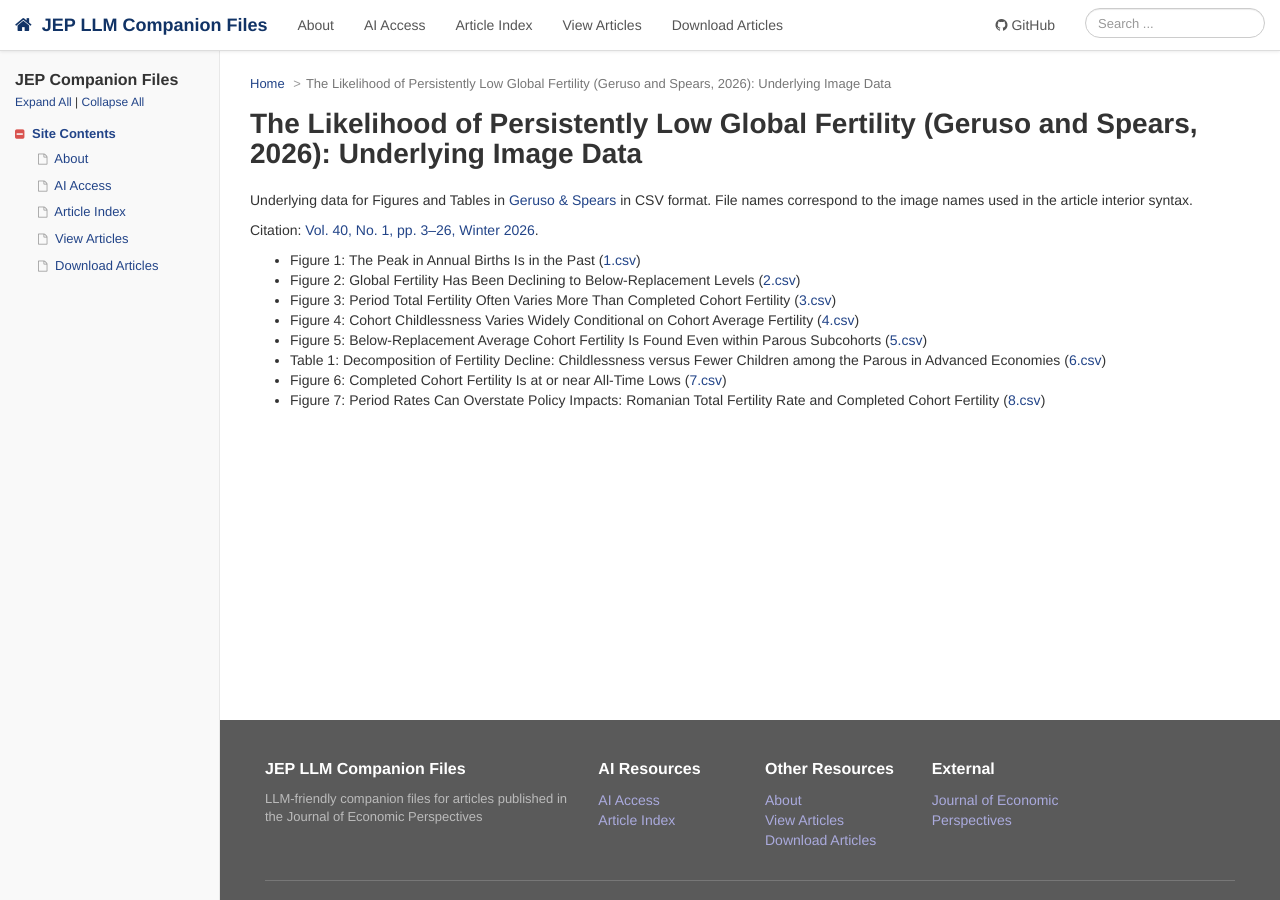
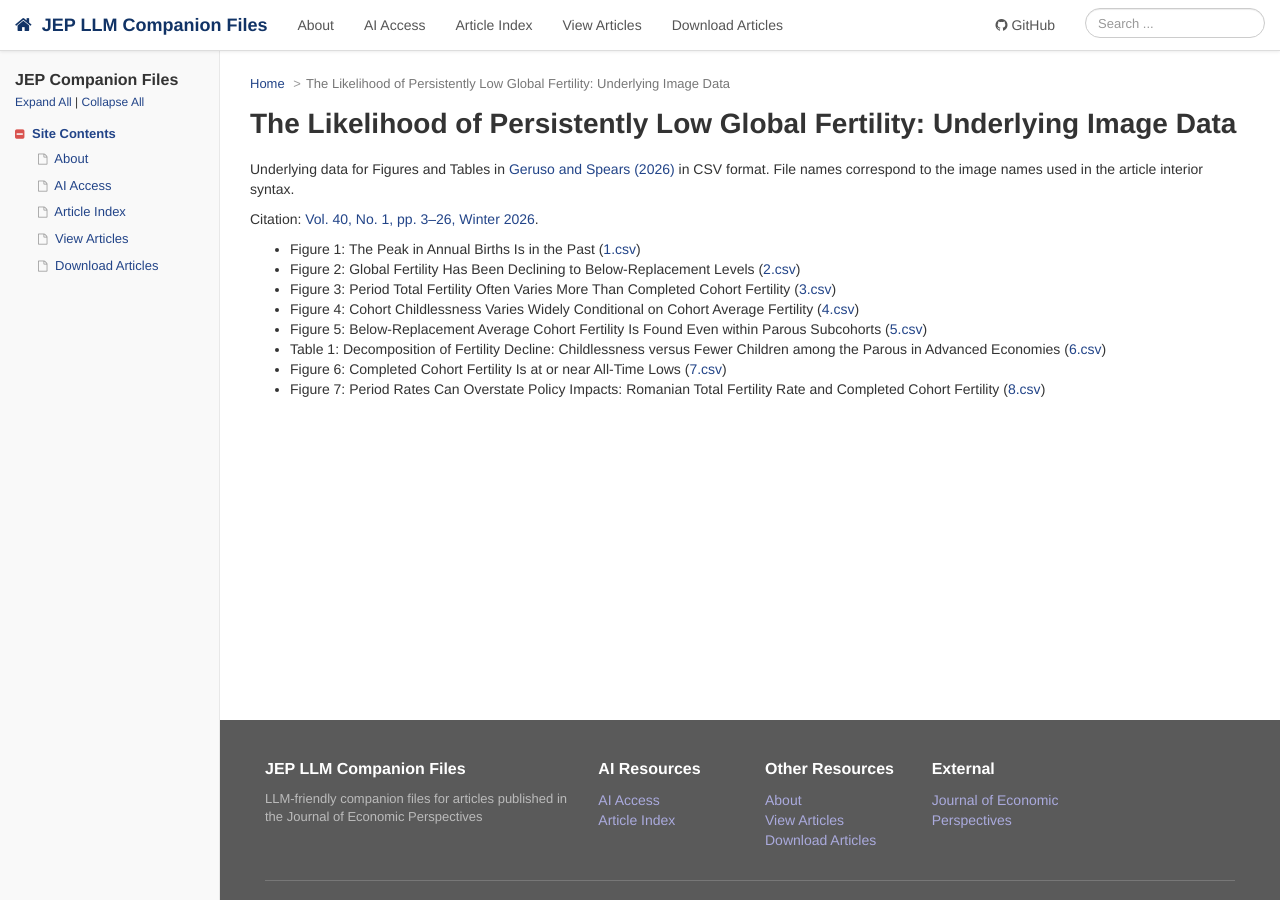
Before and after one commit to liegroup-dartmouth/working-aea-jep, a Jekyll site: the page built from papers/v40n1/geruso-spears/image-data/index.md, in a window 1280 px wide and 900 px high. Built offline with Jekyll 4.4.1, drawn with Linux system fonts in a browser that asks for light colours; comment, search, counter and statistics services are not loaded.

Commit message:
Update citations

```diff
--- a/papers/v40n1/geruso-spears/image-data/index.md
+++ b/papers/v40n1/geruso-spears/image-data/index.md
@@ -1,11 +1,11 @@
 ---
 layout: default
-title: "The Likelihood of Persistently Low Global Fertility (Geruso and Spears, 2026): Underlying Image Data"
+title: "The Likelihood of Persistently Low Global Fertility: Underlying Image Data"
 article_id: "20251463"
 sidebar: jep
 ---
 
-Underlying data for Figures and Tables in [Geruso & Spears]({{ site.baseurl }}/papers/v40n1/geruso-spears/paper.xhtml) in CSV format. File names correspond to the image names used in the article interior syntax.
+Underlying data for Figures and Tables in [Geruso and Spears (2026)]({{ site.baseurl }}/papers/v40n1/geruso-spears/paper.xhtml) in CSV format. File names correspond to the image names used in the article interior syntax.
 
 Citation: [Vol. 40, No. 1, pp. 3–26, Winter 2026](https://doi.org/10.1257/jep.20251463).
 
--- a/papers/v40n1/geruso-spears/image/index.md
+++ b/papers/v40n1/geruso-spears/image/index.md
@@ -1,11 +1,11 @@
 ---
 layout: default
-title: "The Likelihood of Persistently Low Global Fertility (Geruso and Spears, 2026): Images"
+title: "The Likelihood of Persistently Low Global Fertility: Images"
 article_id: "20251463"
 sidebar: jep
 ---
 
-Figures and Tables in [Geruso & Spears]({{ site.baseurl }}/papers/v40n1/geruso-spears/paper.xhtml) in JPG format. File names correspond to the image names used in the article interior syntax.
+Figures and Tables in [Geruso and Spears (2026)]({{ site.baseurl }}/papers/v40n1/geruso-spears/paper.xhtml) in JPG format. File names correspond to the image names used in the article interior syntax.
 
 Citation: [Vol. 40, No. 1, pp. 3–26, Winter 2026](https://doi.org/10.1257/jep.20251463).
 
```
